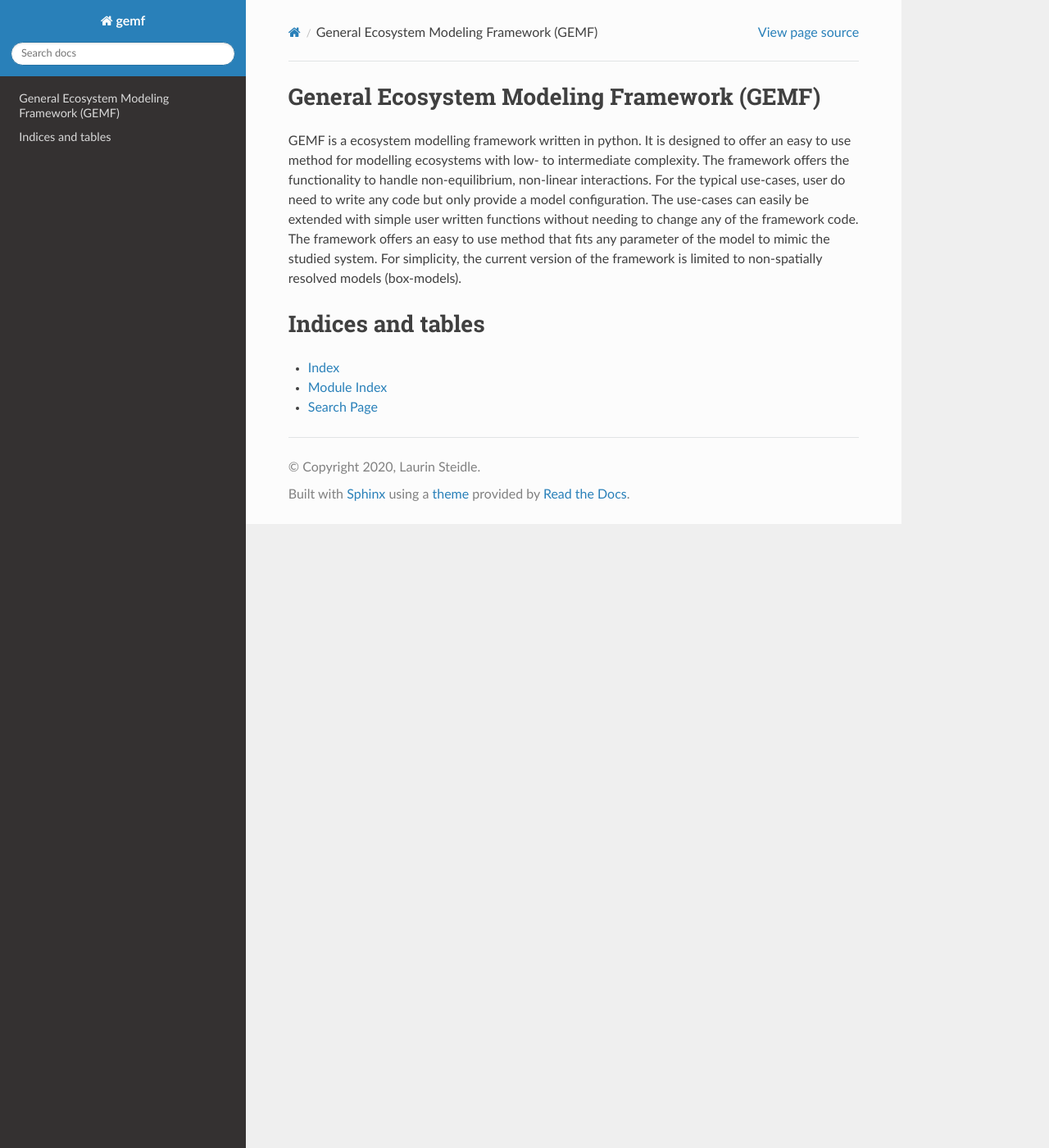
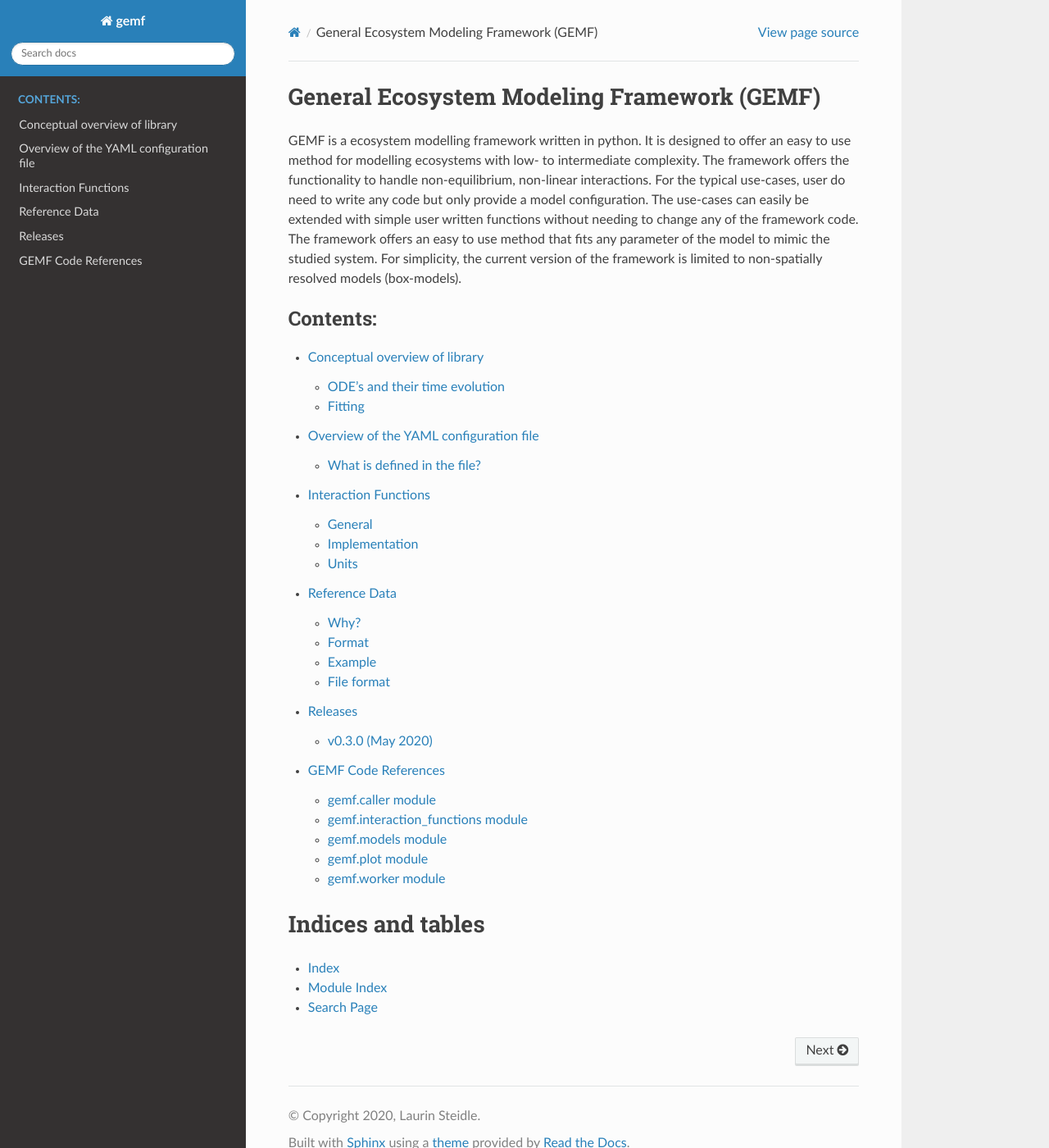
Before and after one commit to 465b/nemf, a Sphinx documentation site: the page built from doc/index.rst, in a window 1280 px wide and 1400 px high. Shown: the whole window at 82% size. Built offline with Sphinx 7.4.7 and the Read the Docs theme 2.0.0, drawn with Linux system fonts in a browser that asks for light colours.

Commit message:
included drafts of doc into index

```diff
--- a/doc/index.rst
+++ b/doc/index.rst
@@ -18,6 +18,12 @@ For simplicity, the current version of the framework is limited to non-spatially
    :maxdepth: 2
    :caption: Contents:
 
+   README_concept.md
+   README_YAML.md
+   README_interaction_functions.md
+   README_reference_data.md
+   releases.md
+   modules.rst
 
 
 Indices and tables
```
